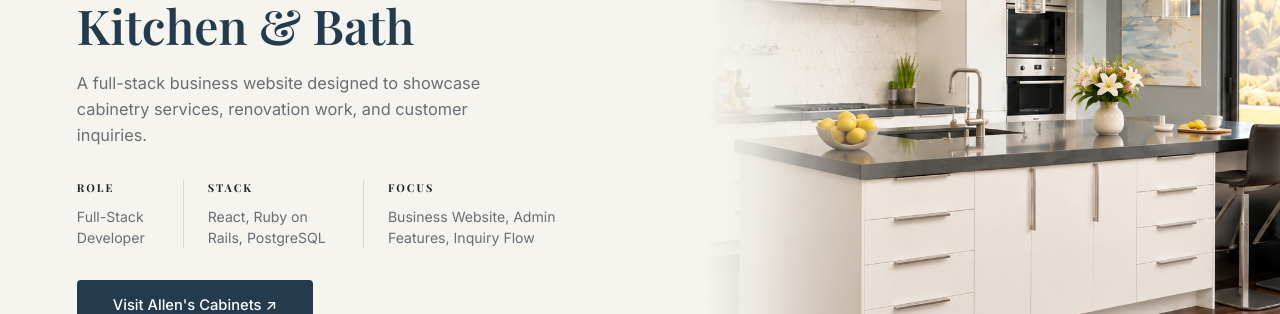
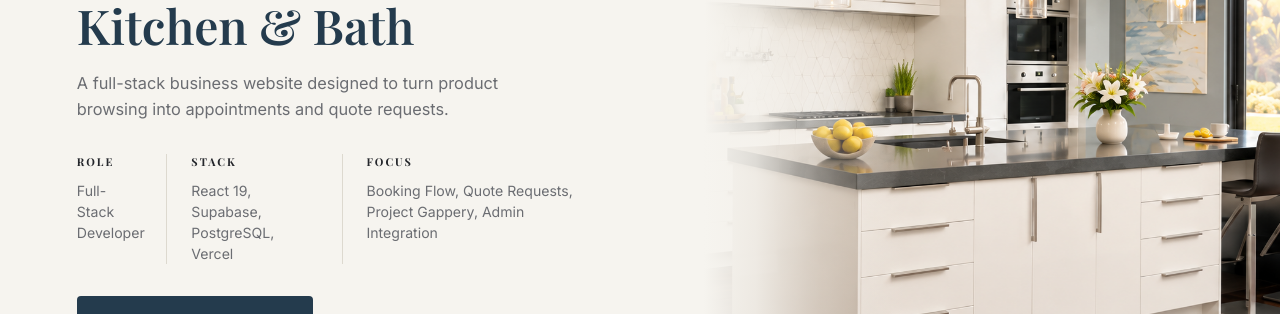
Before and after one commit to christinapark0117/profile-page, a React (Create React App) app: page /project/allenscabinets in a window 1280 px wide. Shown: the part 238-552 px from the top of the page. Built offline with nearby package versions, Linux system fonts and the light colour scheme.

Commit message:
made edits according to the recent updates

```diff
--- a/src/Project/AllensCabinets.js
+++ b/src/Project/AllensCabinets.js
@@ -18,26 +18,30 @@ const AllensCabinets = () => (
         label="Client Work"
         number="01"
         title="Allen's Cabinets Kitchen & Bath"
-        description="A full-stack business website designed to showcase cabinetry services, renovation work, and customer inquiries."
+        description="A full-stack business website designed to turn product browsing into appointments and quote requests."
         role="Full-Stack Developer"
-        stack="React, Ruby on Rails, PostgreSQL"
-        focus="Business Website, Admin Features, Inquiry Flow"
+        stack="React 19, Supabase, PostgreSQL, Vercel"
+        focus="Booking Flow, Quote Requests, Project Gappery, Admin Integration"
         demoLink="https://www.allenscabinets.com/"
         demoLabel="Visit Allen's Cabinets"
         bannerImage={AllensCabinetBanner}
         bannerAlt="Allen's Cabinets Kitchen & Bath banner"
         images={images}
         overview={[
-            "Allen's Cabinets Kitchen & Bath is a full-stack website for a residential cabinetry and renovation business. The site showcases cabinetry services, project imagery, and provides an easy way for customers to get in touch through a contact and inquiry system.",
-            "This project was built to give the business a clean, professional online presence, highlight their work, and make it simple for potential clients to learn about services and request an estimate or more information.",
+            "Allen's Cabinets is a full-stack website built for a kitchen and bath showroom in Alexandria, Virginia. The site replaces an older WordPress experience with a streamlined platform that helps visitors explore cabinetry, browse completed projects, and move directly toward scheduling a showroom visit or requesting a quote.",
+            "The platform connects the public website with booking, inquiry, gallery, and administrative workflows through a shared PostgreSQL database. Appointments and quote requests flow directly into the business's internal tools, while automated email notifications keep both customers and staff informed without requiring users to create an account.",
         ]}
-        frontend={["JavaScript & React", "Custom CSS", "Imported data by fetching to the backend", "Footer Included"]}
+        frontend={["React 19", "React Router 7", "Vite", "Server-side prerendering/SSR", "Responsive UI", "Product specific routes", "Filterable project gallery", "Custom booking flow", "Quote request with image uploads"]}
         backend={[
-            "Ruby on Rails",
+            "Supabase",
             "PostgreSQL",
-            "Ruby on Rails Mailer",
-            "Serialized RESTful API",
-            "Full validations and authentication using JWT token and Bcrypt ruby gem for Admin Login",
+            "Row Level Security",
+            "Vercel Functions",
+            "Resend email delivery",
+            "Appointment & quote APIs",
+            "Shared admin database",
+            "Build-time gallery snapshots",
+            "Token-based booking management"
         ]}
         nextLink="/project/genesismassage"
     />
--- a/src/Project/projectData.js
+++ b/src/Project/projectData.js
@@ -12,8 +12,8 @@ export const projectSections = [
                 title: "Allen's Cabinets",
                 image: AllensImg,
                 alt: "Allen's Cabinets project screenshot",
-                description: "A polished business website showcasing cabinetry services, project galleries, and inquiries.",
-                tags: ["React", "Rails", "PostgreSQL"],
+                description: "A full-stack website for an Alexandria kitchen & bath showroom, built to turn product browsing into showroom visits and quote requests.",
+                tags: ["React", "Supabase", "PostgreSQL"],
                 link: "/project/allenscabinets",
             },
             {
```
